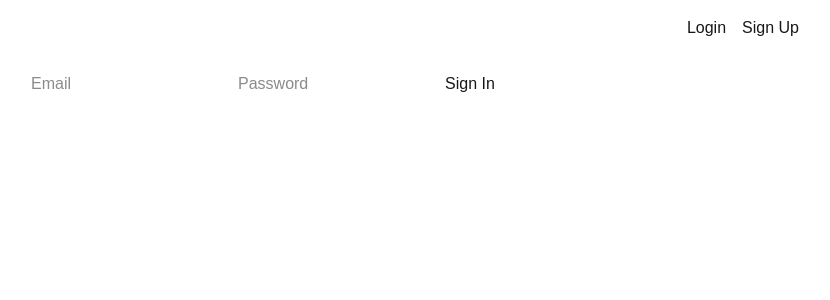
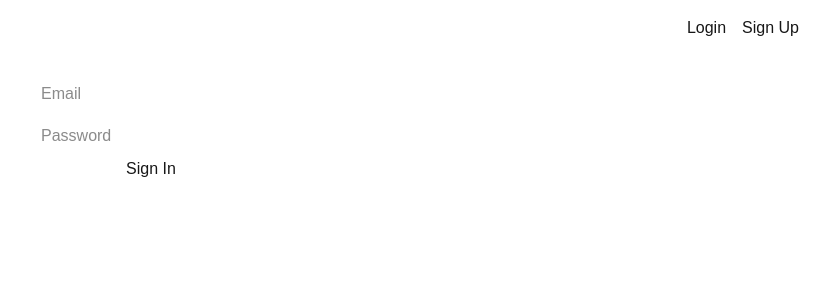
Before and after one commit to hansfuchs/zellerfeld, a Next.js app: page /auth/login in a window 1280 px wide. Shown: the top 300 px of the page, without its empty margins (225-1055 px from the left). Built offline with nearby package versions, Linux system fonts and the light colour scheme; no server answers.

Commit message:
add login

```diff
--- a/app/auth/login/page.tsx
+++ b/app/auth/login/page.tsx
@@ -1,17 +1,24 @@
 "use client";
 
-import { useState } from "react";
+import { useEffect, useState } from "react";
 import { useAuth } from "@/lib/auth/auth.context";
 import { useRouter } from "next/navigation";
+import Input from "@/lib/components/ui/Input";
 
 export default function LoginPage() {
     const [email, setEmail] = useState("");
     const [password, setPassword] = useState("");
     const [loading, setLoading] = useState(false);
 
-    const { signIn } = useAuth();
+    const router = useRouter();
 
-    const router = useRouter();
+    const { user, signIn } = useAuth();
+
+    useEffect(() => {
+        if (!user) return;
+
+        router.push("/");
+    }, [user, router]);
 
     async function handleSubmit(e: React.FormEvent) {
         e.preventDefault();
@@ -28,20 +35,21 @@ export default function LoginPage() {
     }
 
     return (
-        <form onSubmit={handleSubmit} className="space-y-4">
-            <input
+        <form
+            onSubmit={handleSubmit}
+            className="flex w-60 flex-col border border-white"
+        >
+            <Input
                 type="email"
                 value={email}
-                onChange={(e) => setEmail(e.target.value)}
                 placeholder="Email"
-                required
+                onChange={(value) => setEmail(value)}
             />
-            <input
+            <Input
                 type="password"
                 value={password}
-                onChange={(e) => setPassword(e.target.value)}
                 placeholder="Password"
-                required
+                onChange={(value) => setPassword(value)}
             />
             <button type="submit" disabled={loading}>
                 {loading ? "Signing in..." : "Sign In"}
```
